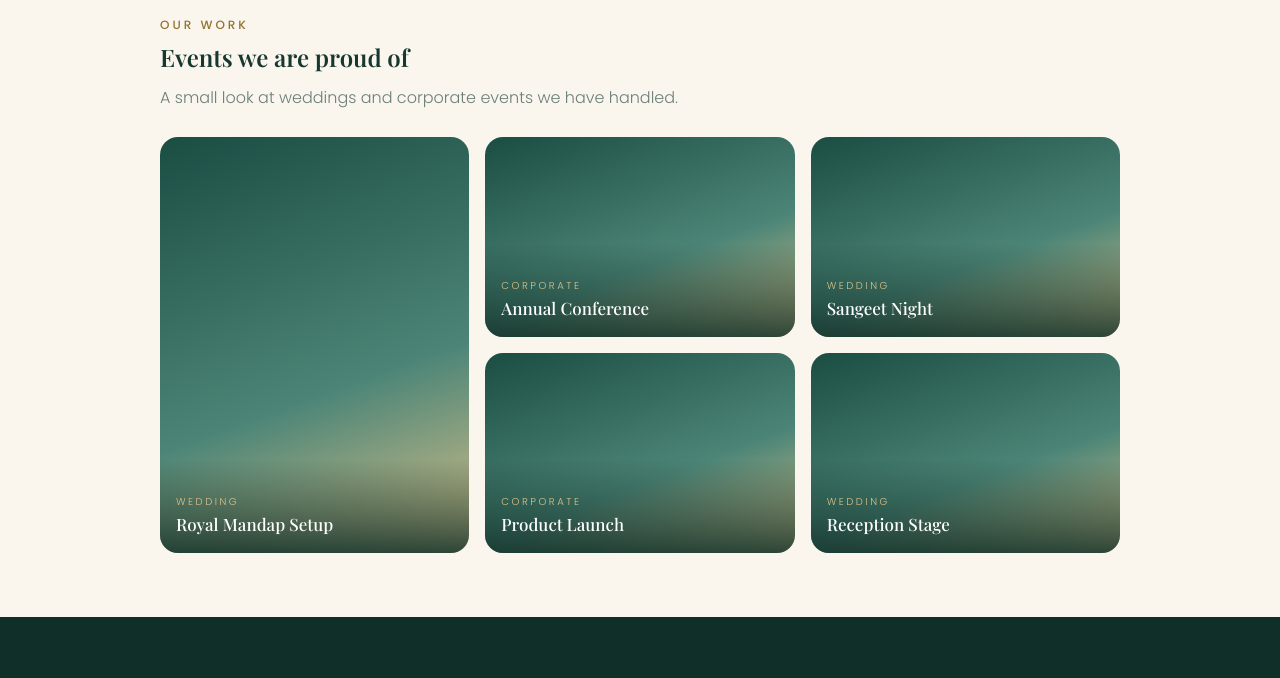
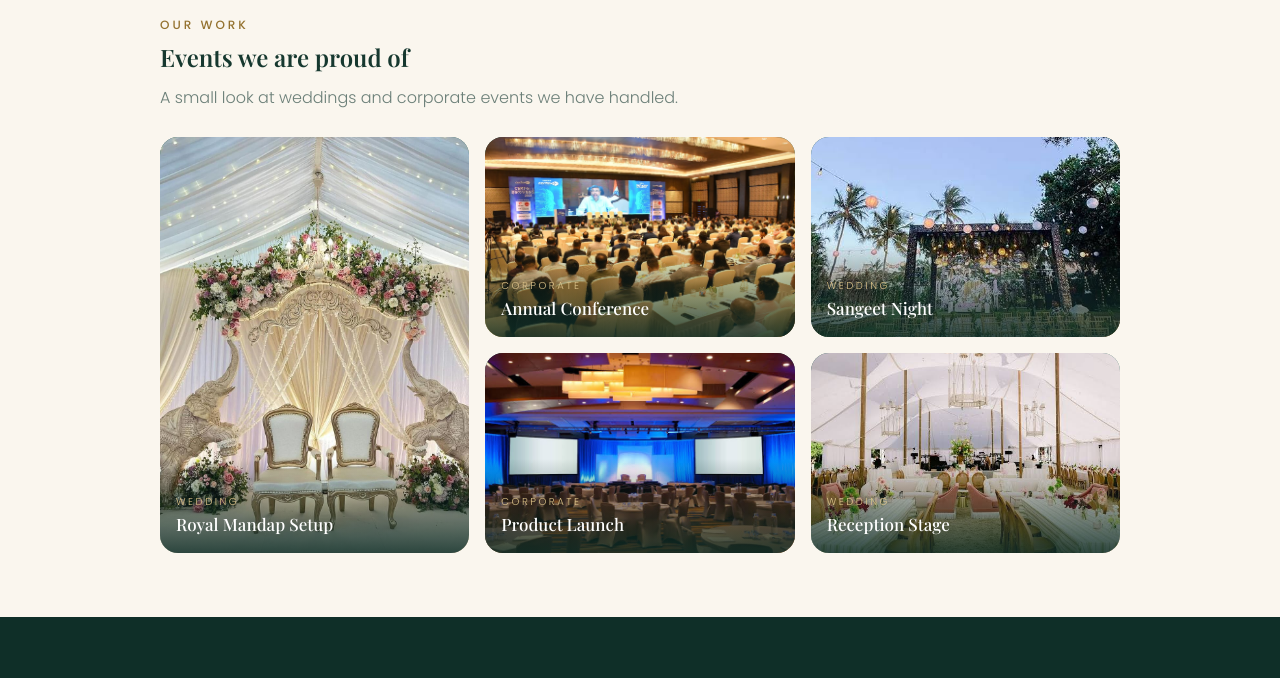
Before and after one commit to mishrakeshavi07-keshavi/sunriseevents, a plain HTML site: page index.html in a window 1280 px wide. Shown: the part 1000-1678 px from the top of the page. Drawn offline with nearby package versions, Linux system fonts and the light colour scheme.

Commit message:
Update index.html

```diff
--- a/index.html
+++ b/index.html
@@ -11,7 +11,7 @@
 
 <nav><div class="wrap">
   <a class="brand" href="#top">
-    <img src="images/logo.jpg" alt="Sunrise Events & Entertainment logo">
+    <img src="logo.jpg" alt="Sunrise Events & Entertainment logo">
     <span>Sunrise<small>Events &amp; Entertainment</small></span>
   </a>
   <button class="menu-btn" id="menu-btn" aria-label="Open menu" aria-expanded="false"><span></span><span></span><span></span></button>
@@ -66,23 +66,23 @@
 
   <div class="work-grid">
     <figure class="work tall">
-      <img src="images/1.jpeg" alt="Wedding mandap decor" loading="lazy" onerror="this.style.display='none'">
+      <img src="1.jpeg" alt="Wedding mandap decor" loading="lazy" onerror="this.style.display='none'">
       <figcaption><small>Wedding</small>Royal Mandap Setup</figcaption>
     </figure>
     <figure class="work">
-      <img src="images/2.jpeg" alt="Corporate conference stage" loading="lazy" onerror="this.style.display='none'">
+      <img src="2.jpeg" alt="Corporate conference stage" loading="lazy" onerror="this.style.display='none'">
       <figcaption><small>Corporate</small>Annual Conference</figcaption>
     </figure>
     <figure class="work">
-      <img src="images/3.jpeg" alt="Sangeet night" loading="lazy" onerror="this.style.display='none'">
+      <img src="3.jpeg" alt="Sangeet night" loading="lazy" onerror="this.style.display='none'">
       <figcaption><small>Wedding</small>Sangeet Night</figcaption>
     </figure>
     <figure class="work">
-      <img src="images/4.jpeg" alt="Product launch" loading="lazy" onerror="this.style.display='none'">
+      <img src="4.jpeg" alt="Product launch" loading="lazy" onerror="this.style.display='none'">
       <figcaption><small>Corporate</small>Product Launch</figcaption>
     </figure>
     <figure class="work">
-      <img src="images/5.jpeg" alt="Reception stage" loading="lazy" onerror="this.style.display='none'">
+      <img src="5.jpeg" alt="Reception stage" loading="lazy" onerror="this.style.display='none'">
       <figcaption><small>Wedding</small>Reception Stage</figcaption>
     </figure>
 
```
